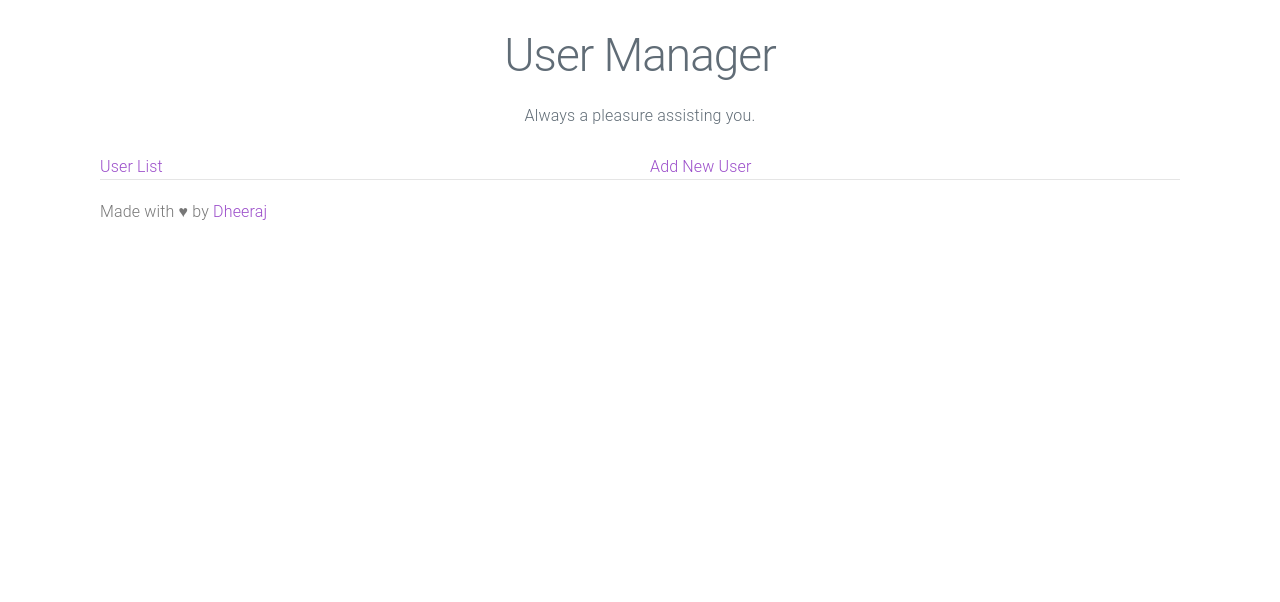
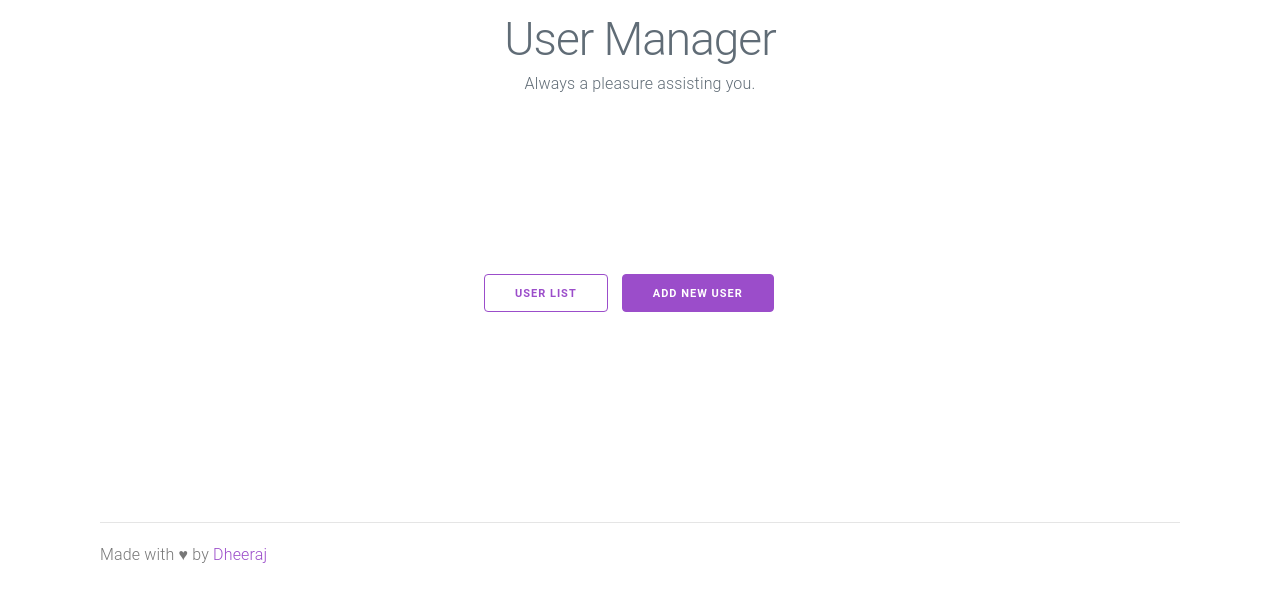
Before and after one commit to turbowars/user-manager, a website: page app/index.html in a window 1280 px wide. Drawn offline with nearby package versions, Linux system fonts and the light colour scheme; files that its build step writes are made by us from their sources.

Commit message:
Added styles

```diff
--- a/app/index.html
+++ b/app/index.html
@@ -1,55 +1,48 @@
 <!doctype html>
 <html class="no-js" lang="">
+
 <head>
     <meta charset="utf-8">
     <meta name="description" content="">
     <meta name="viewport" content="width=device-width, initial-scale=1">
     <title>User Manager</title>
-
     <link rel="apple-touch-icon" href="apple-touch-icon.png">
     <!-- Place favicon.ico in the root directory -->
-
     <!-- build:css styles/vendor.css -->
     <!-- bower:css -->
     <!-- endbower -->
     <!-- endbuild -->
-
     <!-- build:css styles/main.css -->
+    <link rel="stylesheet" href="styles/milligram.css">
     <link rel="stylesheet" href="styles/main.css">
-    <link rel="stylesheet" href="styles/milligram.css">
     <!-- endbuild -->
-
     <!-- build:js scripts/vendor/modernizr.js -->
     <script src="/bower_components/modernizr/modernizr.js"></script>
     <!-- endbuild -->
 </head>
+
 <body>
     <!--[if IE]>
       <p class="browserupgrade">You are using an <strong>outdated</strong> browser. Please <a href="http://browsehappy.com/">upgrade your browser</a> to improve your experience.</p>
     <![endif]-->
-
     <div class="container">
         <div class="jumbotron">
             <h1>User Manager</h1>
             <p class="lead">Always a pleasure assisting you.</p>
         </div>
-
-      <div class="row">
-        <div class="column column-50">
-          <a href="/users-list.html">User List</a>
-        </div>
-        <div class="column column-50">
-          <a href="/user-details.html">Add New User</a>
+        <div class="row main-content">
+            <div class="home-buttons">
+                <a href="/users-list.html" class="button button-outline">User List</a>
+                <a href="/user-details.html" class="button">Add New User</a>
             </div>
         </div>
-
         <div class="footer">
             <p>Made with ♥ by <a href="http://www.cosmicbaba.com">Dheeraj</a></p>
         </div>
     </div>
-
     <!-- build:js scripts/main.js -->
     <script src="scripts/main.js"></script>
     <!-- endbuild -->
 </body>
+
 </html>
--- a/app/styles/main.scss
+++ b/app/styles/main.scss
@@ -1,5 +1,4 @@
 $icon-font-path: '../fonts/';
-
 .browserupgrade {
     margin: 0.2em 0;
     background: #ccc;
@@ -7,13 +6,17 @@ $icon-font-path: '../fonts/';
     padding: 0.2em 0;
 }
 
+
 /* Space out content a bit */
+
 body {
     padding-top: 20px;
     padding-bottom: 20px;
 }
 
+
 /* Everything but the jumbotron gets side spacing for mobile first views */
+
 .header,
 .marketing,
 .footer {
@@ -21,55 +24,66 @@ body {
     padding-left: 15px;
 }
 
+
 /* Custom page header */
+
 .header {
     padding-bottom: 20px;
     border-bottom: 1px solid #e5e5e5;
+    text-align: center;
 }
 
+
 /* Make the masthead heading the same height as the navigation */
+
 .header h3 {
     margin-top: 0;
     margin-bottom: 0;
     line-height: 40px;
 }
 
+
 /* Custom page footer */
+
 .footer {
     padding-top: 19px;
     color: #777;
     border-top: 1px solid #e5e5e5;
 }
 
-/* Customize container */
-@media (min-width: 768px) {
-  .container {
-    max-width: 730px;
-  }
-}
-.container-narrow > hr {
-  margin: 30px 0;
-}
 
 /* Main marketing message and sign up button */
+
 .jumbotron {
     text-align: center;
     border-bottom: 1px solid #e5e5e5;
 }
+
 .jumbotron .btn {
     padding: 14px 24px;
     font-size: 21px;
 }
 
+
 /* Supporting marketing content */
+
 .marketing {
     margin: 40px 0;
 }
+
 .marketing p + h4 {
     margin-top: 28px;
 }
 
+.home-buttons {
+    margin: 0 auto;
+    margin-top: 40px;
+    text-align: center;
+}
+
+
 /* Responsive: Portrait tablets and up */
+
 @media screen and (min-width: 768px) {
     /* Remove the padding we set earlier */
     .header,
@@ -81,9 +95,42 @@ body {
     /* Space out the masthead */
     .header {
         margin-bottom: 30px;
+        text-align: left;
     }
     /* Remove the bottom border on the jumbotron for visual effect */
     .jumbotron {
         border-bottom: 0;
+        h1 {
+            line-height: 0.5em;
         }
     }
+    .home-buttons {
+        position: absolute;
+        top: 50%;
+        left: 50%;
+        margin-top: -24px;
+        margin-left: -156px;
+    }
+}
+
+
+/*Custom CSS*/
+
+.main-content {
+    min-height: 50vh;
+}
+
+.home-buttons {
+    a {
+        margin-right: 10px;
+    }
+}
+
+ul.nav {
+    list-style: none;
+    margin-bottom: 0;
+    li {
+        display: inline-block;
+        margin-right: 10px;
+    }
+}
```
Also changed, not shown: app/user-details.html (+7 -3 lines), app/users-list.html (+10 -4 lines). Lines whose indentation alone changed are shown as unchanged.
